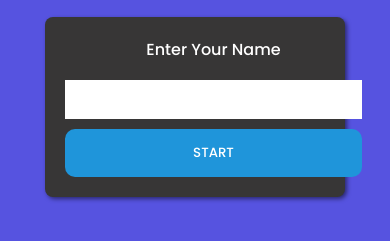
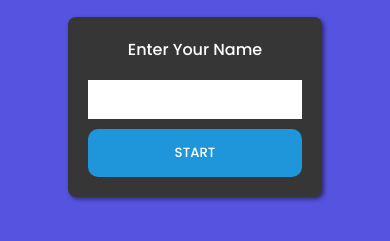
Before and after one commit to DandySultana/quiz-app, a plain HTML site: page index.html in a window 390 px wide. Shown: the part 371-612 px from the top of the page. Drawn offline with Linux system fonts and the light colour scheme.

Commit message:
Update style.css

```diff
--- a/style.css
+++ b/style.css
@@ -454,6 +454,12 @@ footer button {
 }
 
 @media(max-width:675px){
+    .getnama input, .getnama button {
+        width: 100%;
+    }
+    .getnama {
+        width: 65%;
+    }
     .main-title {
         font-size: 4rem;
     }
```
